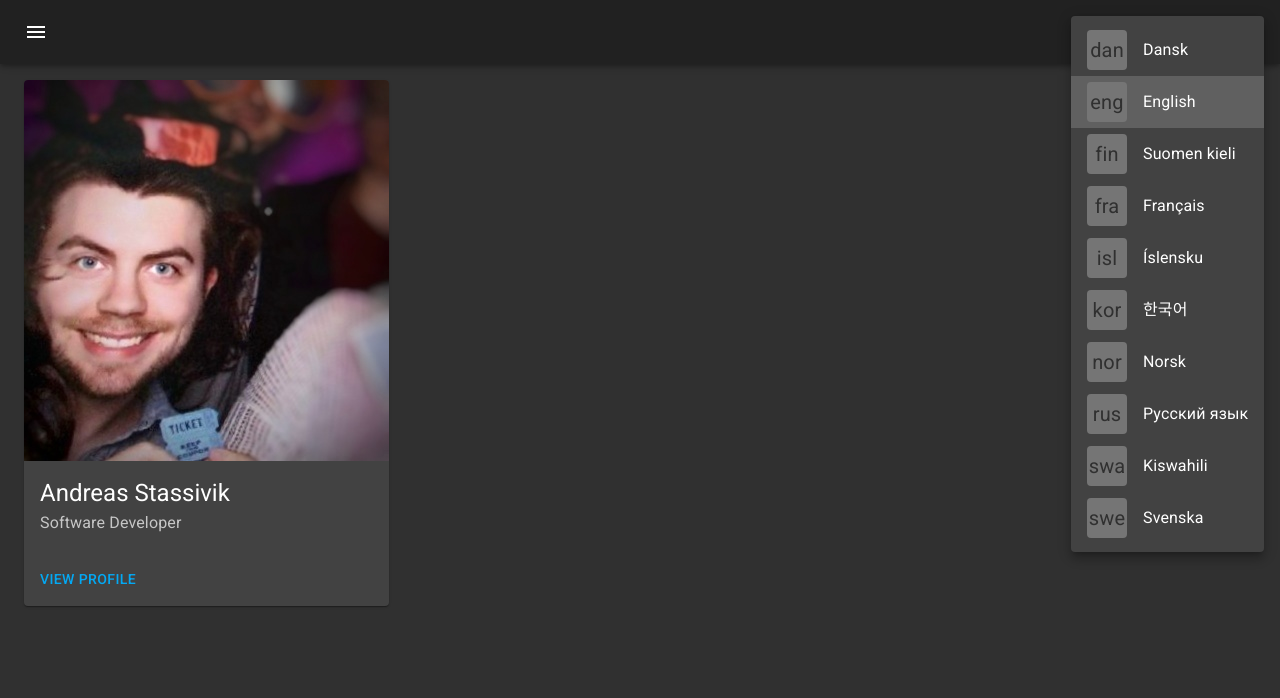
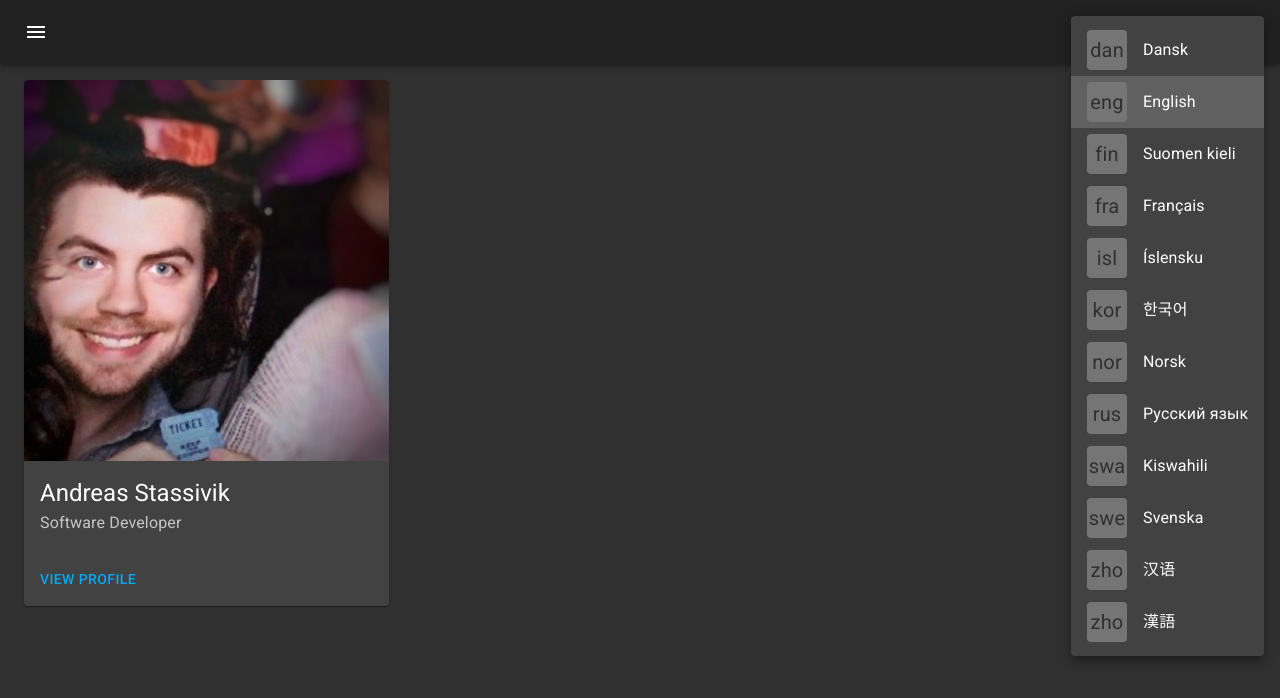
Before and after one commit to Stassi/homepage, a Next.js app: page / in a window 1280 px wide. Both pictures are taken after a click on the button 1184 px from the left and 32 px from the top of the page. Shown: the top 698 px of the page. Built offline with nearby package versions, Linux system fonts and the light colour scheme.

Commit message:
Chinese vocabulary

```diff
--- a/components/LanguageMenu.js
+++ b/components/LanguageMenu.js
@@ -47,7 +47,7 @@ const LanguageMenu = ({
           >
             <ListItemAvatar>
               <Avatar variant='rounded'>
-                {iso639}
+                {iso639.length === 4 ? 'zho' : iso639}
               </Avatar>
             </ListItemAvatar>
             <Typography variant='inherit'>
--- a/src/localization/vocabularies.js
+++ b/src/localization/vocabularies.js
@@ -8,6 +8,8 @@ import nor from './nor'
 import rus from './rus'
 import swa from './swa'
 import swe from './swe'
+import zhos from './zhos'
+import zhot from './zhot'
 
 const vocabularies = {
   dan,
@@ -19,7 +21,9 @@ const vocabularies = {
   nor,
   rus,
   swa,
-  swe
+  swe,
+  zhos,
+  zhot
 }
 
 export default vocabularies
--- /dev/null
+++ b/src/localization/zhos.json
@@ -0,0 +1,4 @@
+{
+  "Software Developer": "软件开发师",
+  "View profile": "查看资料"
+}
--- /dev/null
+++ b/src/localization/zhot.json
@@ -0,0 +1,4 @@
+{
+  "Software Developer": "軟件開髮師",
+  "View profile": "查看資料"
+}
```
Also changed, not shown: package.json (+8 -0 lines).
